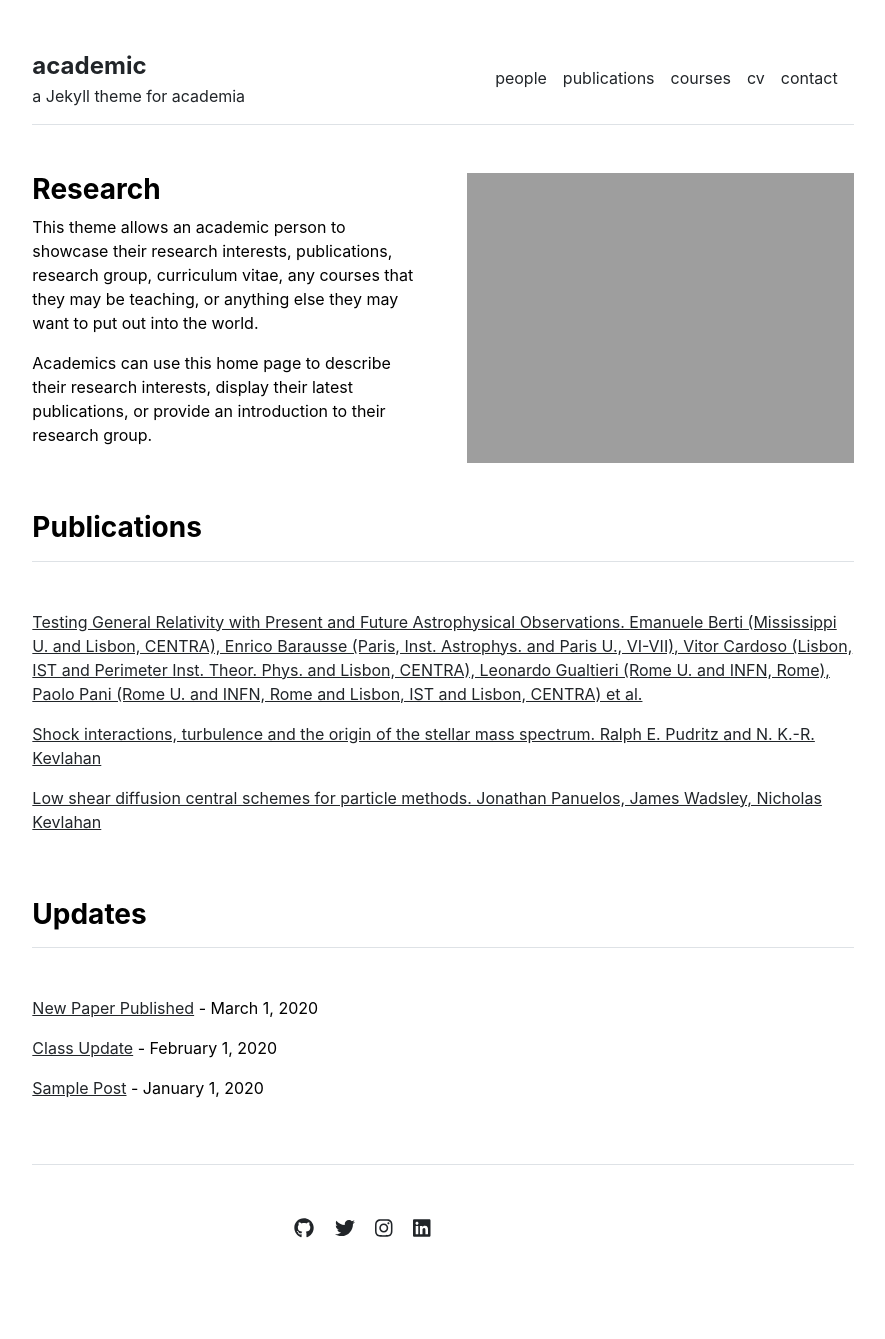
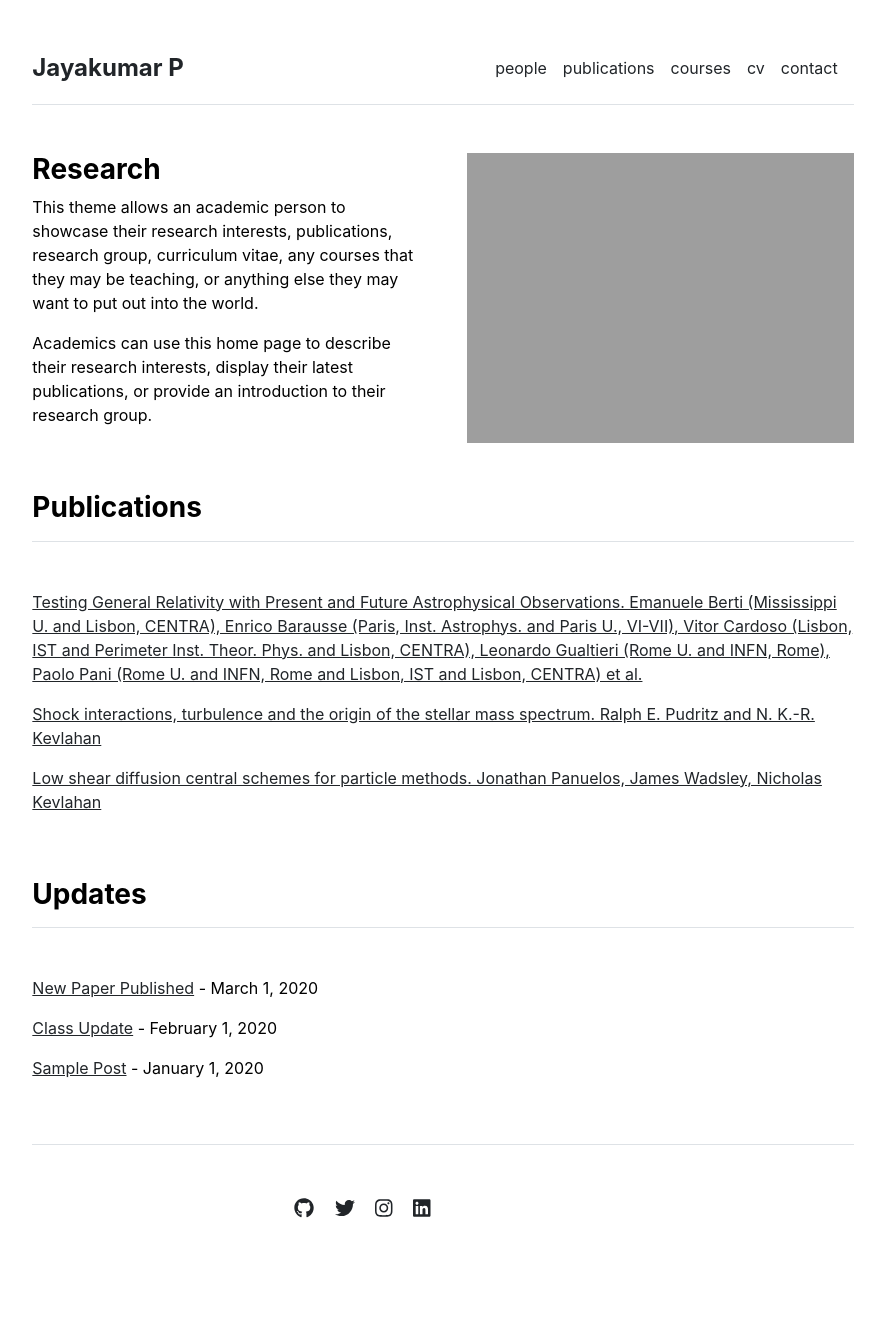
Before and after one commit to jayakumarpai/jayakumarpai, a Jekyll site: the page built from index.md, in a window 1280 px wide. Shown: the whole page, without its empty margins (197-1082 px from the left). Built offline with Jekyll 4.4.1, drawn with Linux system fonts in a browser that asks for light colours.

Commit message:
Changed Name

```diff
--- a/_config.yml
+++ b/_config.yml
@@ -1,4 +1,4 @@
 url: "" # the base hostname & protocol for your site, e.g. http://example.com
 baseurl: "" # the subpath of your site, e.g. /blog
-title: "academic" # the name of your site, e.g. ACME Corp.
-description: "a Jekyll theme for academia"
+title: "Jayakumar P" # the name of your site, e.g. ACME Corp.
+description: ""
```
